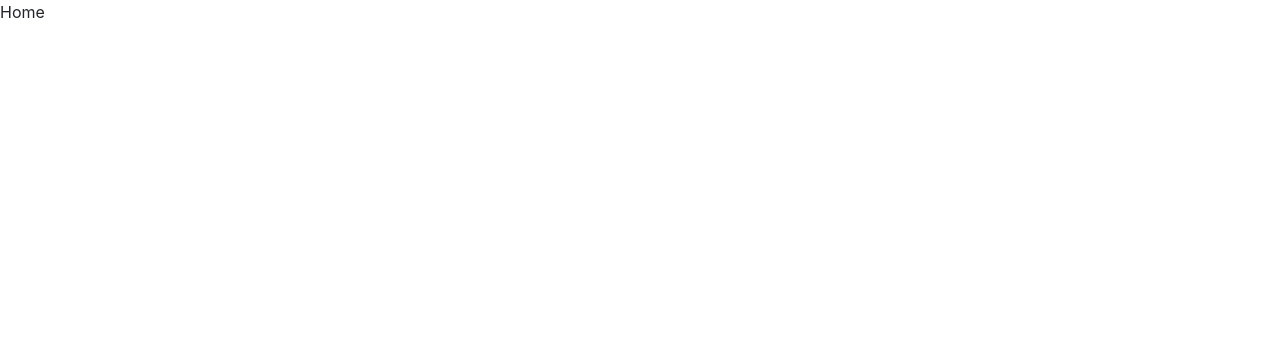
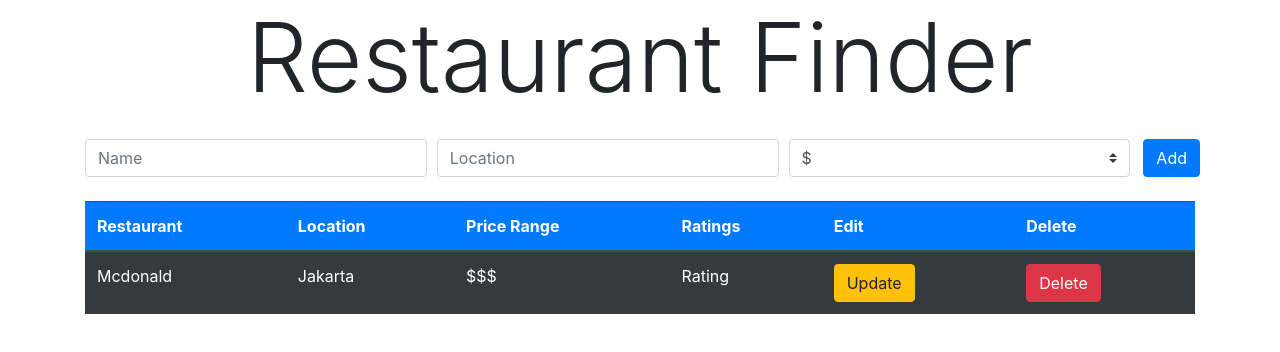
Before and after one commit to Ariefsetiawan900/yelpClone-client, a React (Create React App) app: page / in a window 1280 px wide. Shown: the top 352 px of the page. Built offline with nearby package versions, Linux system fonts and the light colour scheme.

Commit message:
styling Home

```diff
--- a/src/App.js
+++ b/src/App.js
@@ -1,20 +1,20 @@
 import React from "react";
 import { BrowserRouter as Router, Route, Switch } from "react-router-dom";
 import Home from "./routes/Home";
-import RestaurantdetailPage from "./routes/RestaurantdetailPage";
+import RestaurantDetailPage from "./routes/RestaurantDetailPage";
 import UpdatePage from "./routes/UpdatePage";
 
 const App = () => {
   return (
-    <>
+    <div className="container">
       <Router>
         <Switch>
           <Route exact path="/" component={Home} />
           <Route exact path="/restaurants/:id/update" component={UpdatePage} />
-          <Route exact path="/restaurants/:id" component={RestaurantdetailPage} />
+          <Route exact path="/restaurants/:id" component={RestaurantDetailPage} />
         </Switch>
       </Router>
-    </>
+    </div>
   );
 };
 
--- /dev/null
+++ b/src/components/AddRestaurant.js
@@ -0,0 +1,35 @@
+import React from "react";
+
+const AddRestaurant = () => {
+  return (
+    <div className="mb-4">
+      <form action="">
+        <div className="form-row">
+          <div className="col">
+            <input type="text" className="form-control" placeholder="Name" />
+          </div>
+          <div className="col">
+            <input
+              type="text"
+              className="form-control"
+              placeholder="Location"
+            />
+          </div>
+          <div className="col mr-2">
+            <select className="custom-select">
+              <option disabled>Price Range</option>
+              <option value="1">$</option>
+              <option value="2">$$</option>
+              <option value="3">$$$</option>
+              <option value="4">$$$$</option>
+              <option value="5">$$$$$</option>
+            </select>
+          </div>
+          <button className="btn btn-primary">Add</button>
+        </div>
+      </form>
+    </div>
+  );
+};
+
+export default AddRestaurant;
--- /dev/null
+++ b/src/components/Header.js
@@ -0,0 +1,13 @@
+import React from "react";
+
+const Header = () => {
+  return (
+    <div className="mb-4">
+      <h1 className="font-weight-light display-1 text-center">
+        Restaurant Finder
+      </h1>
+    </div>
+  );
+};
+
+export default Header;
--- /dev/null
+++ b/src/components/RestaurantList.js
@@ -0,0 +1,36 @@
+import React from "react";
+
+function RestaurantList() {
+  return (
+    <div>
+      <table class="table table-hover table-dark">
+        <thead>
+          <tr className="bg-primary">
+            <th scope="col">Restaurant</th>
+            <th scope="col">Location</th>
+            <th scope="col">Price Range</th>
+            <th scope="col">Ratings</th>
+            <th scope="col">Edit</th>
+            <th scope="col">Delete</th>
+          </tr>
+        </thead>
+        <tbody>
+          <tr>
+            <td>Mcdonald</td>
+            <td>Jakarta</td>
+            <td>$$$</td>
+            <td>Rating</td>
+            <td>
+              <button className="btn btn-warning">Update</button>
+            </td>
+            <td>
+              <button className="btn btn-danger">Delete</button>
+            </td>
+          </tr>
+        </tbody>
+      </table>
+    </div>
+  );
+}
+
+export default RestaurantList;
--- a/src/routes/Home.js
+++ b/src/routes/Home.js
@@ -1,11 +1,16 @@
-import React from 'react'
+import React from "react";
+import AddRestaurant from "../components/AddRestaurant";
+import Header from "../components/Header";
+import RestaurantList from "../components/RestaurantList";
 
 const Home = () => {
-    return (
-        <div>
-           Home
-        </div>
-    )
-}
+  return (
+    <div>
+      <Header />
+      <AddRestaurant />
+      <RestaurantList/>
+    </div>
+  );
+};
 
-export default Home
+export default Home;
--- a/src/routes/RestaurantdetailPage.js
+++ b/src/routes/RestaurantdetailPage.js
@@ -1,6 +1,6 @@
 import React from 'react'
 
-const RestaurantdetailPage = () => {
+const RestaurantDetailPage = () => {
     return (
         <div>
             RestaurantDetail Page
@@ -8,4 +8,4 @@
     )
 }
 
-export default RestaurantdetailPage
+export default RestaurantDetailPage
```
Also changed, not shown: src/App.css (deleted, +0 -38 lines), 1 other file (tests, documents, lock files or other folders).
